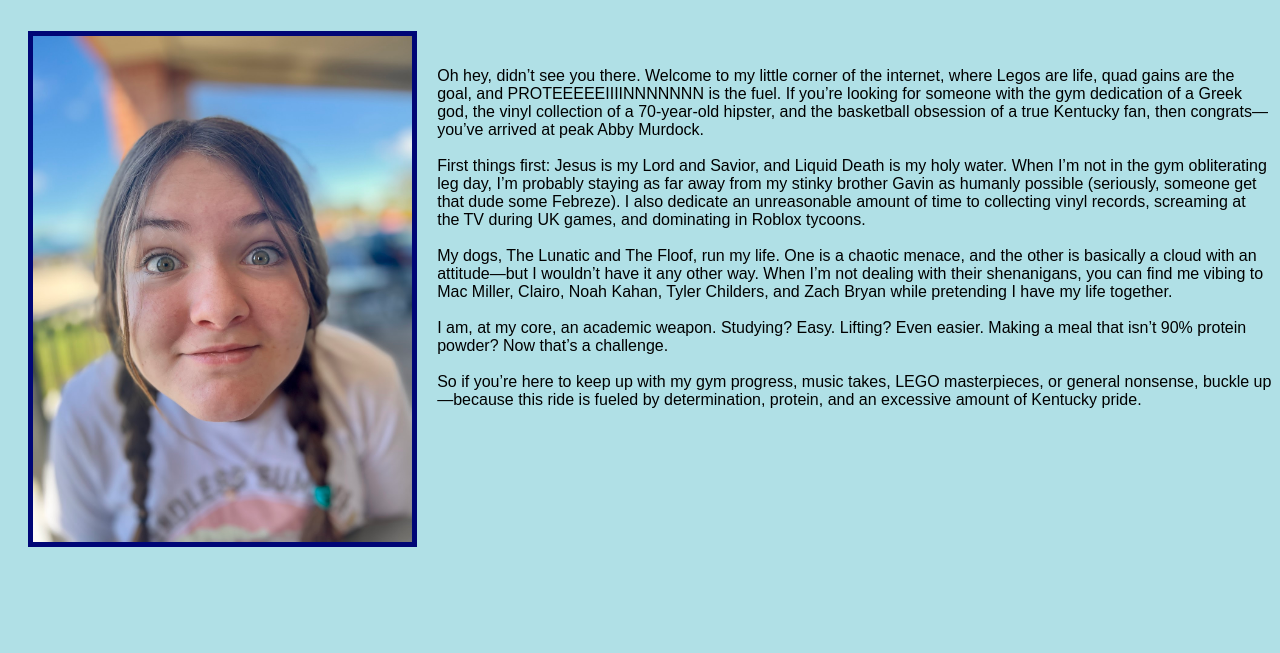
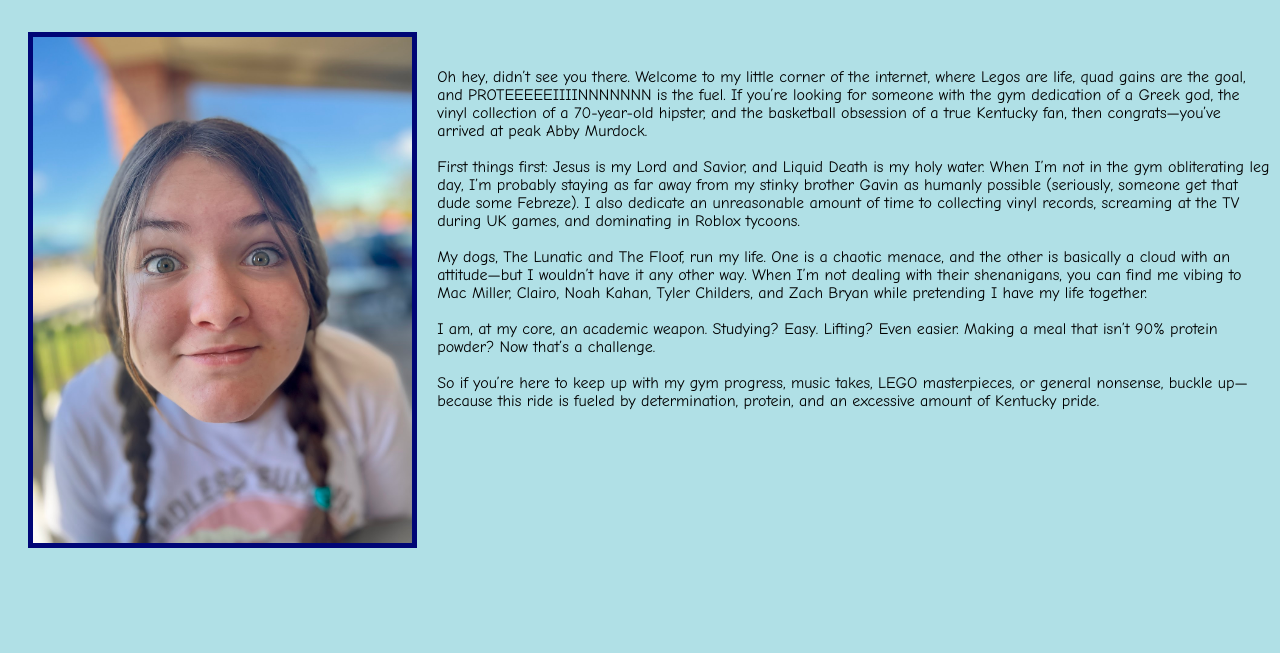
Before and after one commit to pupcorn123/pupcorn123.github.io, a plain HTML site: page index.html in a window 1280 px wide. Shown: the part 147-800 px from the top of the page. Drawn offline with Linux system fonts and the light colour scheme.

Commit message:
Update style.css

```diff
--- a/style.css
+++ b/style.css
@@ -1,6 +1,6 @@
 body {
     background-color: powderblue;
-    font-family: "Comic Sans",Arial, Helvetica, sans-serif;
+    font-family: "Comic Sans MS", "Comic Sans", Arial, Helvetica, sans-serif;
     font-size: 16px;
     color: black;
  }
```
